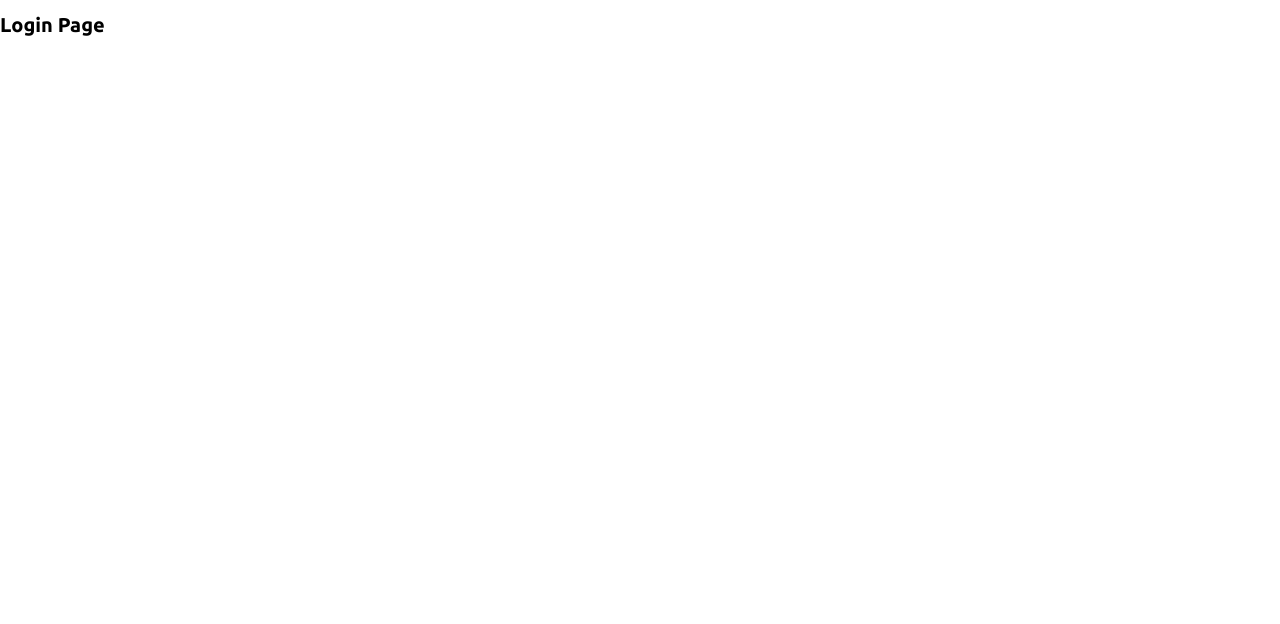
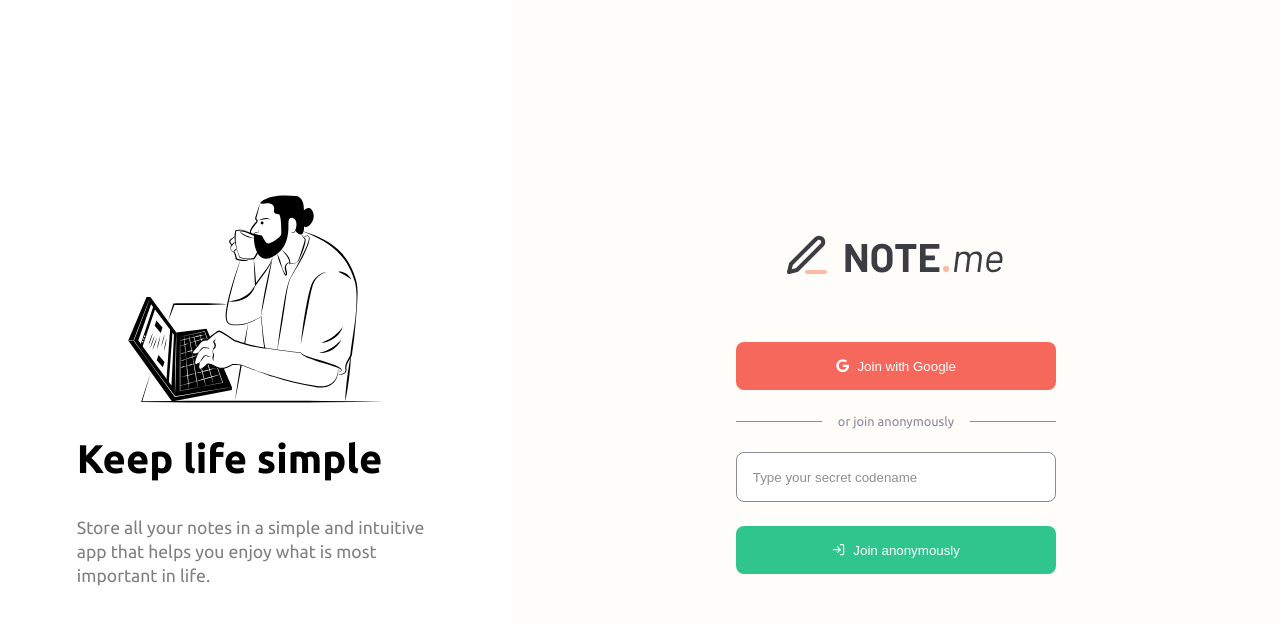
Before and after one commit to ruymon/note.me, a React (Vite) app: page / in a window 1280 px wide. Shown: the top 624 px of the page. Built offline with nearby package versions, Linux system fonts and the light colour scheme.

Commit message:
Login page layout

```diff
--- /dev/null
+++ b/src/components/LoginButton/index.tsx
@@ -0,0 +1,25 @@
+import { ReactNode } from "react";
+import { Button } from "./styles"
+
+import { colors } from './../../styles/colors'
+
+interface LoginButtonProps {
+  children: ReactNode;
+  text: string;
+  color: 'green' | 'red';
+}
+
+// TODO Remove this any... PLEASE!
+const colorDictionary: any = {
+  green: [colors.semantic.green, colors.semantic.opaqueGreen],
+  red: [colors.semantic.red, colors.semantic.opaqueRed],
+}
+
+export function LoginButton(props: LoginButtonProps) {
+  return (
+    <Button color={colorDictionary[props.color]}>
+      {props.children}
+      <span>{props.text}</span>
+    </Button>
+  );
+}
--- /dev/null
+++ b/src/components/LoginButton/styles.ts
@@ -0,0 +1,42 @@
+import styled from "styled-components";
+import { colors } from "../../styles/colors";
+
+interface ButtonStyleProps {
+  color: string[];
+}
+
+export const Button = styled.button<ButtonStyleProps>`
+  width: 20rem;
+  height: 3rem;
+
+  border: none;
+  border-radius: 0.5rem;
+
+  background: ${(props) => props.color[0]};
+  color: ${colors.primary.white};
+
+  transition: all 0.2s ease-in-out;
+
+  display: flex;
+  justify-content: center;
+  align-items: center;
+
+  gap: 0.5rem;
+
+  span {
+    font-weight: 500;
+  }
+
+  &:hover {
+    filter: brightness(0.9);
+  }
+
+  &:focus {
+    outline: none;
+    box-shadow: 0 0 0 3px ${(props) => props.color[1]};
+  }
+
+  &:active {
+    transform: scale(0.98);
+  }
+`
--- a/src/pages/Login.tsx
+++ /dev/null
@@ -1,5 +0,0 @@
-export function Login() {
-  return (
-    <h1>Login Page</h1>
-  )
-}
--- /dev/null
+++ b/src/pages/Login/index.tsx
@@ -0,0 +1,40 @@
+import { Container, Aside, Main, AnonymousInput } from './styles';
+
+import { FaGoogle } from 'react-icons/fa';
+import { FiLogIn } from 'react-icons/fi';
+
+import { LoginButton } from './../../components/LoginButton';
+
+export function Login() {
+  return (
+    <Container>
+      <Aside>
+        <img src="dude.svg" alt="Man using computer and drinking coffee"/>
+        <div>
+          <h1>Keep life simple</h1>
+          <p>Store all your notes in a simple and intuitive app that helps you enjoy what is most important in life.</p>
+        </div>
+      </Aside>
+
+      <Main>
+        <img src="logo_light.svg" alt="Note.me logo" />
+
+        <LoginButton text="Join with Google" color="red">
+          <FaGoogle />
+        </LoginButton>
+
+        <div>
+          or join anonymously
+        </div>
+
+        <AnonymousInput placeholder="Type your secret codename"/>
+
+        <LoginButton text="Join anonymously" color="green">
+          <FiLogIn />
+        </LoginButton>
+
+
+      </Main>
+    </Container>
+  )
+}
--- /dev/null
+++ b/src/pages/Login/styles.ts
@@ -0,0 +1,98 @@
+import styled from "styled-components";
+import { colors } from './../../styles/colors';
+
+export const Container = styled.div`
+  width: 100vw;
+  height: 100vh;
+  display: flex;
+
+  background: ${colors.primary.creamWhite};
+`
+
+export const Aside = styled.aside`
+  width: 40%;
+  height: 100%;
+  background-color: ${colors.primary.white};
+
+  display: flex;
+  flex-direction: column;
+  justify-content: center;
+  align-items: center;
+
+  img {
+    width: 50%;
+  }
+
+  div {
+    width: 70%;
+
+    h1 {
+      font-size: 2.5rem;
+      font-weight: 700;
+      color: ${colors.gray[900]};
+    }
+
+    p {
+      font-size: 1.1rem;
+      line-height: 1.5rem;
+      color: ${colors.gray[400]};
+    }
+  }
+`
+
+export const Main = styled.main`
+  display: flex;
+  flex-direction: column;
+  justify-content: center;
+  align-items: center;
+
+  width: 60%;
+
+  gap: 1.5rem;
+
+  img {
+    margin-bottom: 2rem;
+  }
+
+  div {
+    width: 20rem;
+    color: ${colors.gray[300]};
+    font-size: 0.8rem;
+    font-weight: 400;
+
+    display: flex;
+    align-items: center;
+    justify-content: center;
+
+    gap: 1rem;
+
+    &::before,
+    &::after {
+      content: " ";
+      flex: 1 1 0%;
+      height: 1px;
+      background: ${colors.gray[300]} none repeat scroll 0% 0%;
+    }
+  }
+`
+
+export const AnonymousInput = styled.input`
+  width: 17.9rem;
+  height: 3rem;
+
+  border: 1px solid ${colors.gray[300]};
+  border-radius: 0.5rem;
+
+  color: ${colors.gray[300]};
+
+  padding: 0rem 1rem;
+
+  &::placeholder {
+    filter: opacity(0.8);
+  }
+
+  &:focus {
+    outline: none;
+    box-shadow: 0 0 0 3px ${colors.gray[200]};
+  }
+`
--- a/src/styles/colors.ts
+++ b/src/styles/colors.ts
@@ -7,7 +7,9 @@ export const colors = {
   },
   semantic: {
     red: '#F7685C',
-    green: '#30C58D'
+    opaqueRed: 'rgba(247, 104, 92, 0.3)',
+    green: '#30C58D',
+    opaqueGreen: 'rgba(48, 197, 141, 0.3)'
   },
   post: {
     opaqueLightYellow: 'rgba(251, 235, 149, 0.4)',
@@ -21,6 +23,7 @@ export const colors = {
     800: '#343539',
     600: '#4D4D4D',
     400: '#808080',
-    300: '#8C8A97'
+    300: '#8C8A97',
+    200: 'rgba(140, 138, 151, 0.2)',
   }
 }
--- a/src/styles/global.ts
+++ b/src/styles/global.ts
@@ -1,4 +1,4 @@
-import { createGlobalStyle } from 'styled-components';
+import { createGlobalStyle } from "styled-components";
 
 export const GlobalStyles = createGlobalStyle`
   body {
@@ -8,7 +8,27 @@ export const GlobalStyles = createGlobalStyle`
   }
 
   html {
-    font-size: 62.5%;
     font-family: 'Ubuntu', sans-serif;
   }
+
+  button {
+    cursor: pointer;
+  }
+
+  a {
+      color: inherit;
+      text-decoration: none;
+  }
+
+  @media (max-width: 1080px) {
+      html {
+          font-size: 93.75%;
+      }
+  }
+
+  @media (max-width: 720px) {
+      html {
+          font-size: 87.5%;
+      }
+  }
 `;
```
Also changed, not shown: public/logo_dark.svg (added), public/logo_light.svg (added), src/pages/Dashboard/index.tsx (renamed from src/pages/Dashboard.tsx), src/pages/Dashboard/styles.ts (added).
